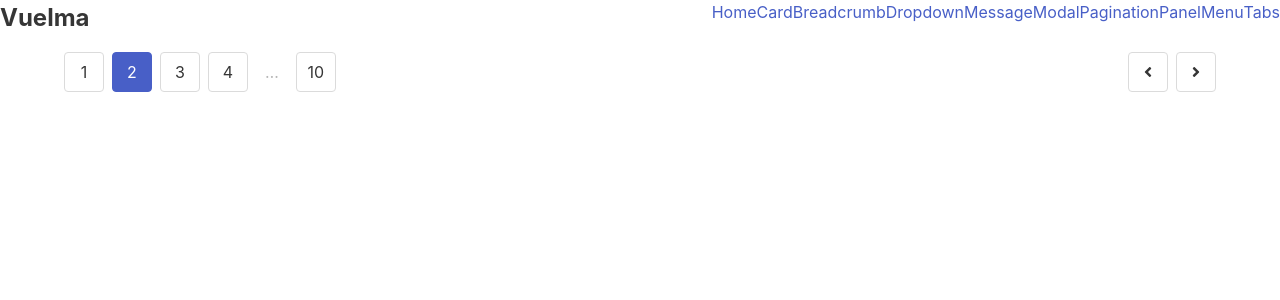
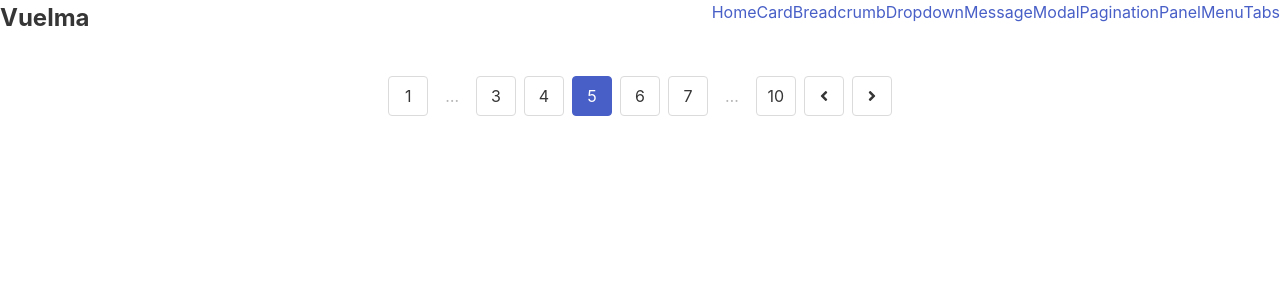
Before and after one commit to huuff/vuelma, a Vue app: page /pagination in a window 1280 px wide. Shown: the top 300 px of the page. Built offline with nearby package versions, Linux system fonts and the light colour scheme.

Commit message:
centered navigation example and add option to move pages (it's broken)

```diff
--- a/src/pages/ExamplePagination.vue
+++ b/src/pages/ExamplePagination.vue
@@ -1,10 +1,17 @@
 <template>
-  <base-pagination
-    :pageNumber="10"
-    :currentPage="2"
-  />
+  <div class="columns is-centered mt-5">
+    <base-pagination
+      :pageNumber="10"
+      :currentPage="currentPage"
+      @gotoPage="(page) => currentPage = page"
+    />
+  </div>
 </template>
 
 <script setup lang="ts">
+import { ref } from 'vue';
+
 import BasePagination from '@/components/pagination/BasePagination.vue';
+
+const currentPage = ref(5);
 </script>
```
Also changed, not shown: src/components/pagination/BasePagination.vue (+9 -3 lines).
